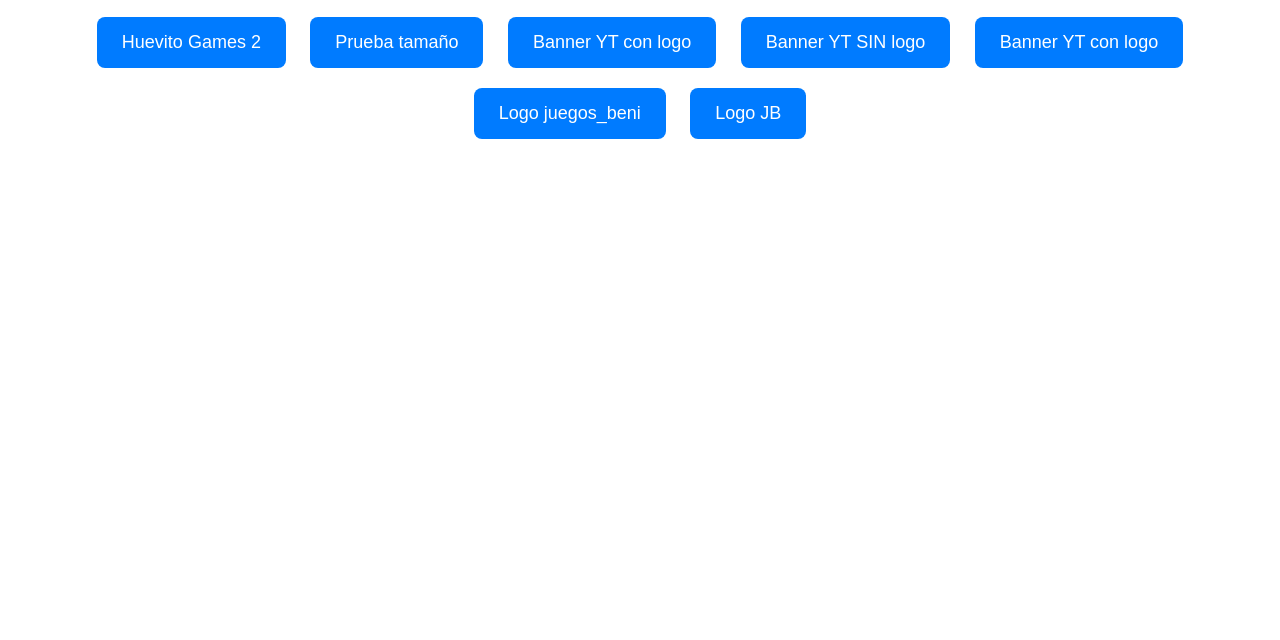
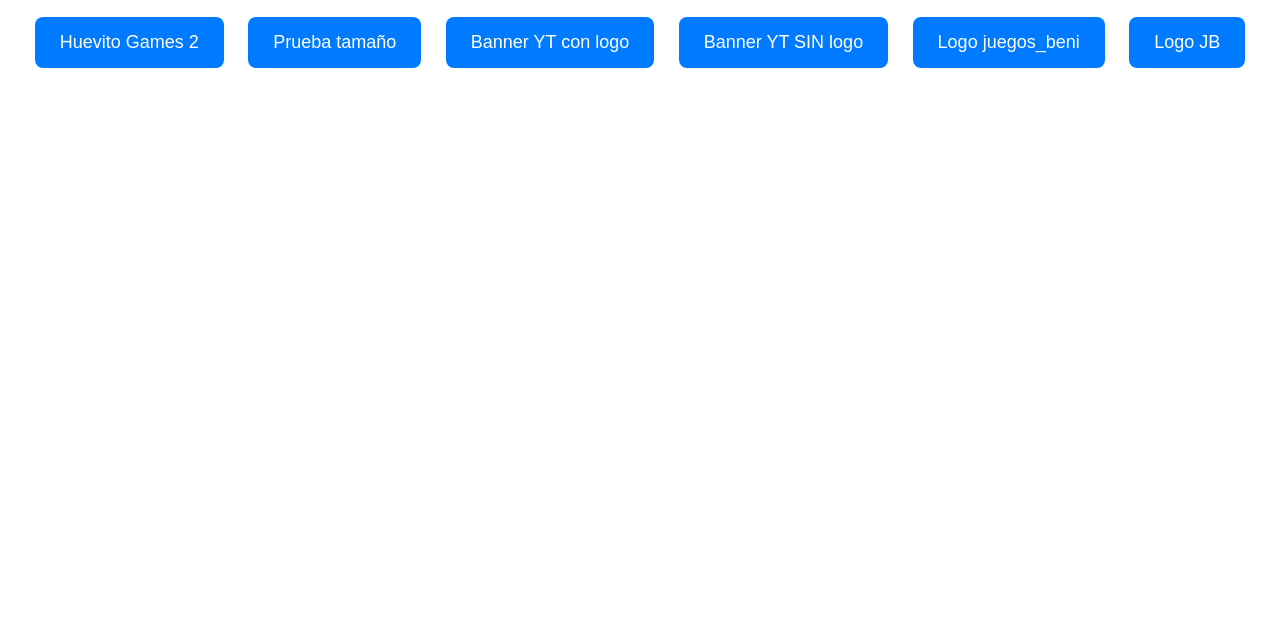
Before and after one commit to huevito-games/jb, a plain HTML site: page index.html in a window 1280 px wide. Shown: the part 160-800 px from the top of the page. Drawn offline with Linux system fonts and the light colour scheme.

Commit message:
Update index.html

```diff
--- a/index.html
+++ b/index.html
@@ -39,7 +39,6 @@
   <a href="https://juegosbeni.jbworks.com/testpx" class="btn">Prueba tamaño</a>
   <a href="https://juegosbeni.jbworks.com/banner%20youtube.png" class="btn">Banner YT con logo</a>
   <a href="https://juegosbeni.jbworks.com/Banner%20youtube.png" class="btn">Banner YT SIN logo</a>
-  <a href="https://juegosbeni.jbworks.com/banner%20youtube.png" class="btn">Banner YT con logo</a>
   <a href="https://juegosbeni.jbworks.com/descarga.png" class="btn">Logo juegos_beni</a>
   <a href="https://juegosbeni.jbworks.com/juegos_beni%20logo%20JB.png" class="btn">Logo JB</a>
 
```
